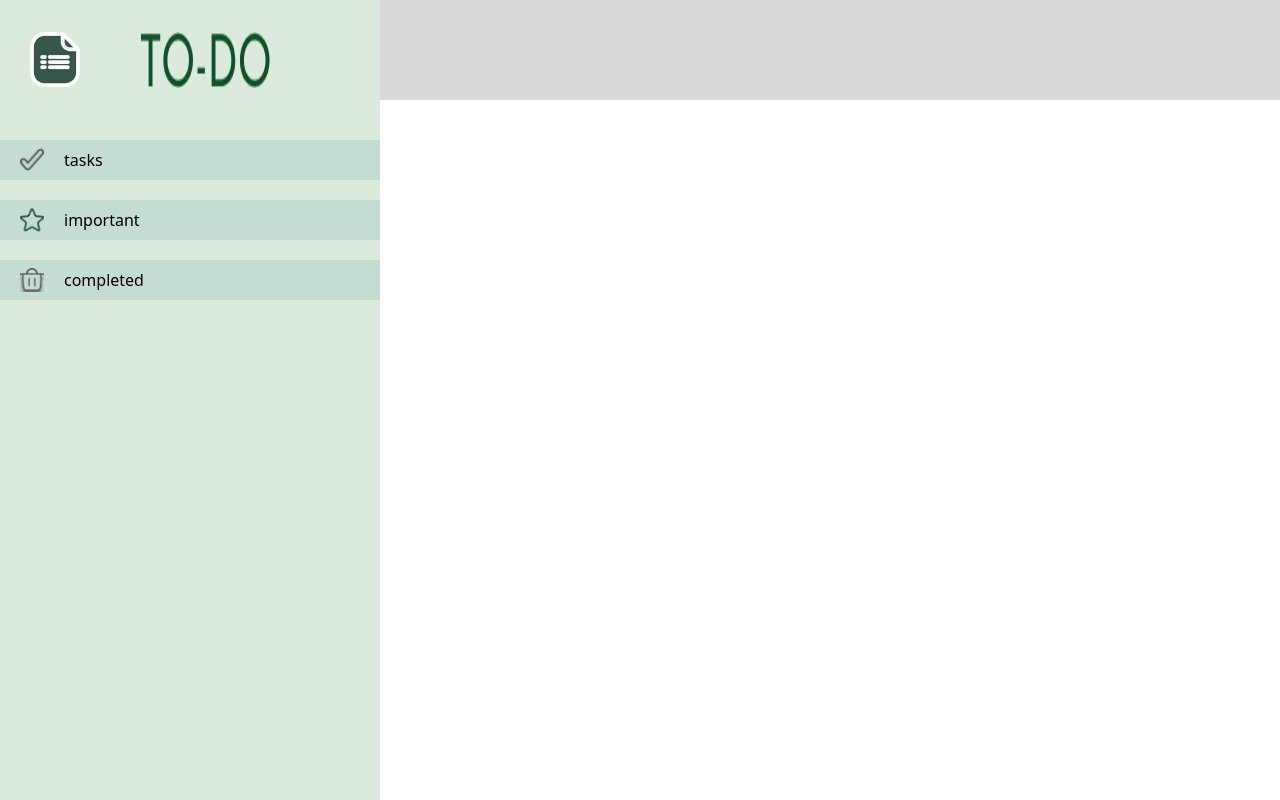
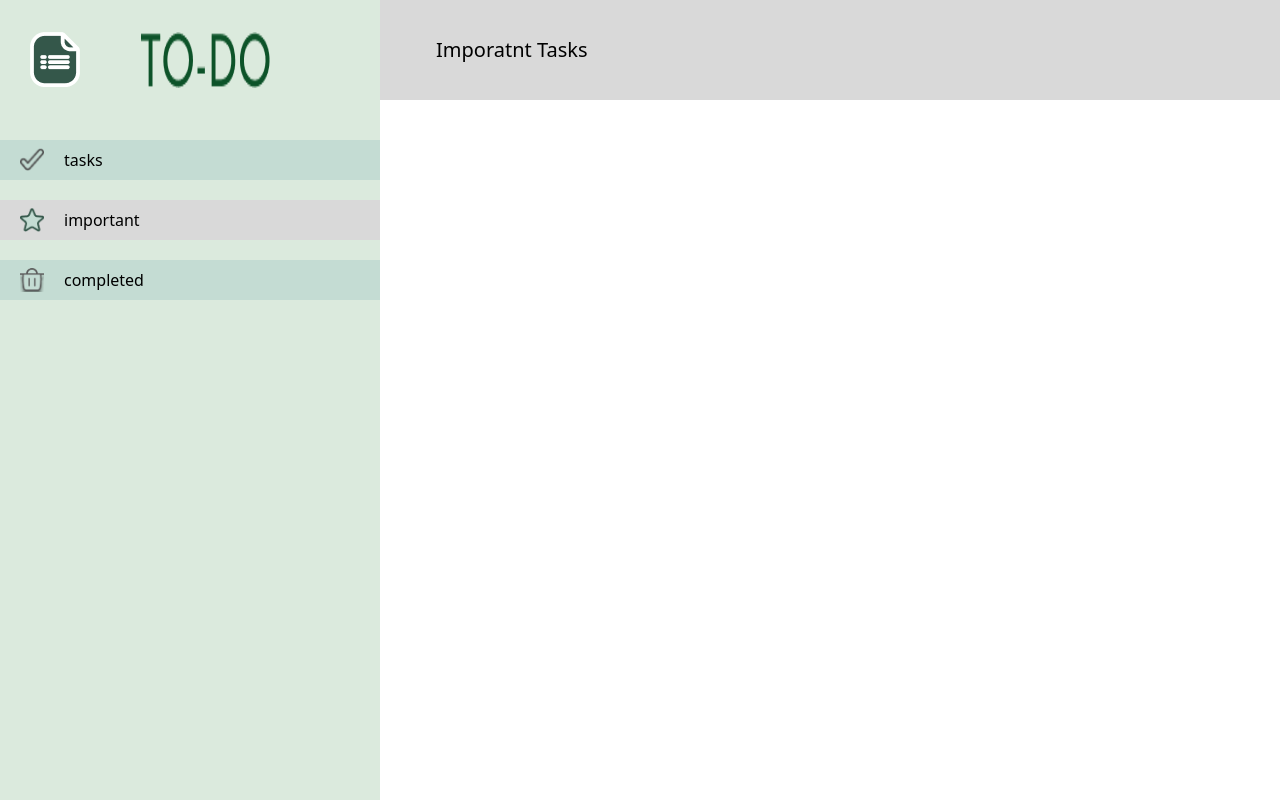
Before and after one commit to gujaKhela/test, a React (Vite) app: page /important in a window 1280 px wide. Built offline with nearby package versions, Linux system fonts and the light colour scheme.

Commit message:
using useLocation on react-router-dom

```diff
--- a/src/components/AddTaskComponent.jsx
+++ b/src/components/AddTaskComponent.jsx
@@ -5,7 +5,7 @@ const AddTaskComponent = () => {
   return (
     <div className="w-[266px] h-[236px] bg-[#C4DCD3] flex justify-center rounded-lg absolute left-[420px] top-36">
       <div className="">
-        <p className="text-2xl my-8 text-center">add a task</p>
+        <p className=" my-8 text-center text-2xl text-[#34574A]">add a task</p>
         <img src={PlusSign} alt="plus sign img" className="my-8 mx-auto" />
       </div>
     </div>
--- a/src/components/HeaderLine.jsx
+++ b/src/components/HeaderLine.jsx
@@ -7,7 +7,7 @@ export const HeaderLine = ({ has_text = false, textContent = false, hasImage = f
 
       {hasImage? <img src={Star} alt="settings-icon" className="" />:null}
 
-      {has_text ? <p className="text-left">{textContent} </p> : null}
+      {has_text ? <p className="text-left ml-10 text-xl	font-medium">{textContent} </p> : null}
     </div>
   );
 };
--- a/src/components/LeftLine.jsx
+++ b/src/components/LeftLine.jsx
@@ -1,5 +1,5 @@
 import React from "react";
-import { Link } from 'react-router-dom';
+import { Link, useLocation } from "react-router-dom";
 import Icon from "../assets/Icon.png";
 import Todo from "../assets/TO-DO.png";
 import Tasks from "../assets/tasks.png";
@@ -7,6 +7,12 @@ import Importnat from "../assets/important.png";
 import Completed from "../assets/completed.png";
 
 const LeftLine = () => {
+  const location = useLocation();
+
+  const isCompletedPage = location.pathname === "/completed";
+  const isImportantPage = location.pathname === "/important";
+  const isTasksPage = location.pathname === "/"
+
   return (
     <div className="w-[380px] h-screen bg-[#DBEADD] ">
       <div className="w-[300px] flex place-content-around py-8">
@@ -14,14 +20,18 @@ const LeftLine = () => {
         <img src={Todo} alt="Todo" />
       </div>
 
-      <div className="w-full bg-[#C4DCD3]">
+      <Link to="/" className={`w-[380px] ${
+          isTasksPage ? "bg-[#D9D9D9]" : "bg-[#C4DCD3]"
+        } block`}>
         <div className="flex items-center  m-5 py-2">
           <img src={Tasks} alt="task-icon" className="w-6 h-6 object-cover" />
           <p className="px-5">tasks</p>
         </div>
-      </div>
+      </Link>
 
-      <div className="w-full bg-[#C4DCD3]">
+      <Link to="/important" className={`w-[380px] ${
+          isImportantPage ? "bg-[#D9D9D9]" : "bg-[#C4DCD3]"
+        } block`}>
         <div className="flex items-center  m-5 py-2">
           <img
             src={Importnat}
@@ -30,9 +40,14 @@ const LeftLine = () => {
           />
           <p className="px-5">important</p>
         </div>
-      </div>
+      </Link>
 
-      <Link to="/completed" className="w-[380px] bg-[#C4DCD3] block">
+      <Link
+        to="/completed"
+        className={`w-[380px] ${
+          isCompletedPage ? "bg-[#D9D9D9]" : "bg-[#C4DCD3]"
+        } block`}
+      >
         <div className="flex items-center m-5 py-2">
           <img
             src={Completed}
--- a/src/pages/Important.jsx
+++ b/src/pages/Important.jsx
@@ -8,7 +8,7 @@ const AddTask = () => {
     <>
       <div className="flex">
         <LeftLine />
-        <HeaderLine  />
+        <HeaderLine has_text={true} textContent="Imporatnt Tasks" />
       </div>
     </>
   );
```
